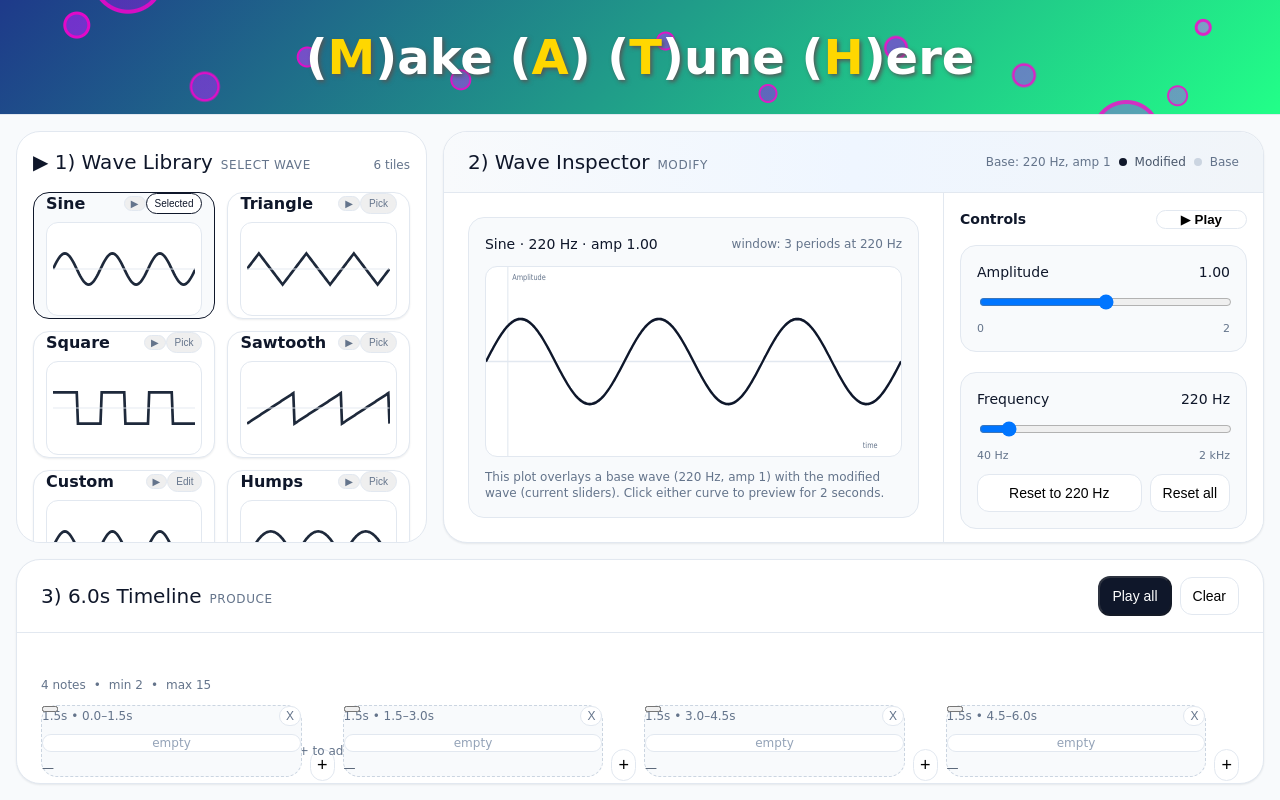
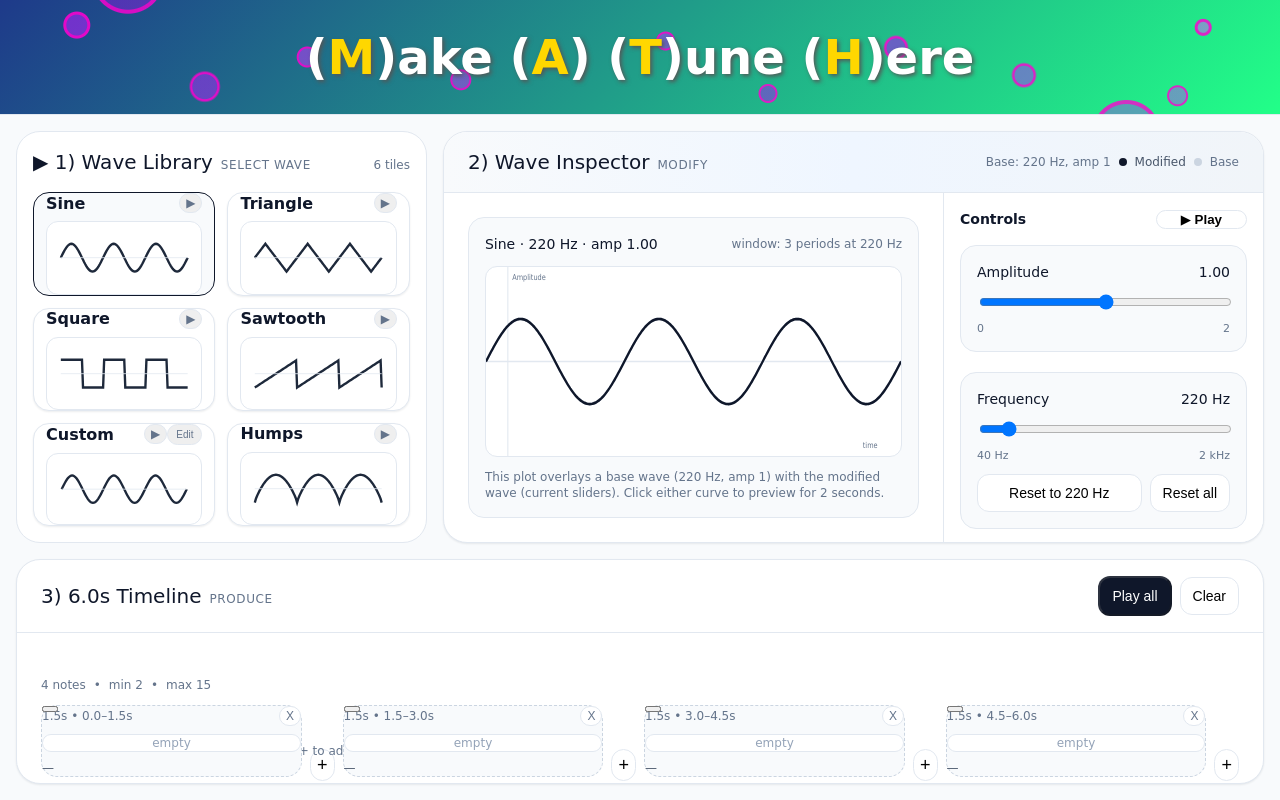
Before and after one commit to guraltsev/make_your_own_tune, a React (Vite) app: page / in a window 1280 px wide. Built offline with nearby package versions, Linux system fonts and the light colour scheme.

Commit message:
Fix Wave Library tile row overflow

```diff
--- a/src/App.tsx
+++ b/src/App.tsx
@@ -1071,7 +1071,7 @@ export default function SoundWavesPresentationMockup() {
       <div className="h-full w-full flex min-h-0 flex-col gap-4 p-4 bg-gradient-to-br from-[#1e3a8a]/55 via-[#34d399]/45 to-[#c2410c]/50" style={{ flex: "85 1 0%" }}>
         <div className="min-h-0 flex gap-4" style={{ flex: "11 1 0%" }}>
           {/* Left column (1/3) */}
-          <div className="w-1/3 min-w-0 rounded-3xl border bg-white p-4 overflow-hidden flex flex-col">
+          <div className="w-1/3 min-w-0 rounded-3xl border bg-white p-4 pb-5 overflow-hidden flex flex-col">
           <div className="flex items-baseline justify-between">
             <div>
               <div className="flex items-baseline gap-2">
@@ -1082,9 +1082,10 @@ export default function SoundWavesPresentationMockup() {
             <div className="text-xs text-slate-500">6 tiles</div>
           </div>
 
-          <div className="mt-4 grid grid-cols-2 gap-3">
+          <div className="mt-4 grid flex-1 min-h-0 grid-cols-2 auto-rows-fr gap-3 pb-1">
             {WAVE_TILES.map((w) => {
               const selected = w.type === waveType;
+              const selectTile = () => setWaveType(w.type);
               const tilePath = makeWavePath({
                 type: w.type,
                 amp: 1,
@@ -1099,8 +1100,17 @@ export default function SoundWavesPresentationMockup() {
               return (
                 <div
                   key={w.type}
+                  onClick={selectTile}
+                  onKeyDown={(event) => {
+                    if (event.key === "Enter" || event.key === " ") {
+                      event.preventDefault();
+                      selectTile();
+                    }
+                  }}
+                  role="button"
+                  tabIndex={0}
                   className={
-                    "rounded-2xl border px-3 py-2.5 text-left shadow-sm transition " +
+                    "h-full min-h-0 rounded-2xl border px-3 py-2.5 text-left shadow-sm transition cursor-pointer flex flex-col " +
                     (selected
                       ? "border-slate-900 ring-2 ring-slate-900/10 bg-slate-50"
                       : "border-slate-200 hover:border-slate-300 bg-white")
@@ -1112,8 +1122,11 @@ export default function SoundWavesPresentationMockup() {
                     <div className="flex items-center gap-1.5">
                       <button
                         type="button"
-                        onClick={() => playWaveTilePreview(w.type)}
-                        className="h-6 w-6 rounded-full border border-slate-200 text-slate-500 text-[10px] leading-none transition hover:bg-slate-100 hover:text-slate-700"
+                        onClick={(event) => {
+                          event.stopPropagation();
+                          playWaveTilePreview(w.type);
+                        }}
+                        className="h-7 w-7 rounded-full border border-slate-200 text-slate-500 text-xs leading-none transition hover:bg-slate-100 hover:text-slate-700"
                         aria-label={
                           playing === "tilePreview" && playingTileType === w.type
                             ? `Stop ${w.name} waveform preview`
@@ -1128,43 +1141,32 @@ export default function SoundWavesPresentationMockup() {
                         {playing === "tilePreview" && playingTileType === w.type ? "■" : "▶"}
                       </button>
 
-                      <button
-                        type="button"
-                        onClick={() => (w.type === "custom" ? openCustomEditor() : setWaveType(w.type))}
-                        className={
-                          "text-[10px] px-2 py-1 rounded-full border transition " +
-                          (selected
-                            ? "border-slate-900 text-slate-900 bg-white"
-                            : "border-slate-200 text-slate-500 hover:bg-slate-100")
-                        }
-                      >
-                        {w.type === "custom" ? "Edit" : selected ? "Selected" : "Pick"}
-                      </button>
+                      {w.type === "custom" && (
+                        <button
+                          type="button"
+                          onClick={(event) => {
+                            event.stopPropagation();
+                            openCustomEditor();
+                          }}
+                          className="text-[10px] px-2 py-1 rounded-full border border-slate-200 text-slate-500 hover:bg-slate-100 transition"
+                        >
+                          Edit
+                        </button>
+                      )}
                     </div>
                   </div>
 
-                  <button
-                    type="button"
-                    onClick={() => (w.type === "custom" ? openCustomEditor() : setWaveType(w.type))}
-                    className="mt-2 w-full rounded-xl bg-white border overflow-hidden"
-                    aria-label={`Select ${w.name} waveform`}
-                  >
-                    <svg width="100%" height="90" viewBox="0 0 160 90" className="block">
+                  <div className="mt-2 w-full flex-1 min-h-0 rounded-xl bg-white border overflow-hidden" aria-label={`Select ${w.name} waveform`}>
+                    <svg width="100%" height="100%" viewBox="0 0 160 90" className="block">
                       <path d={tilePath} fill="none" stroke="currentColor" strokeWidth="3" className="text-slate-800" />
                       <line x1="0" y1="45" x2="160" y2="45" className="stroke-slate-200" strokeWidth="1" />
                     </svg>
-                  </button>
+                  </div>
                 </div>
               );
             })}
           </div>
 
-          <div className="mt-5 rounded-2xl border bg-slate-50 p-4">
-            <div className="text-xs uppercase tracking-wider text-slate-500">Tip</div>
-            <div className="text-sm mt-1">
-              Pick a waveform on the left, then use amplitude and frequency on the right to show how it changes.
-            </div>
-          </div>
           </div>
 
           {/* Right column (2/3) */}
```
